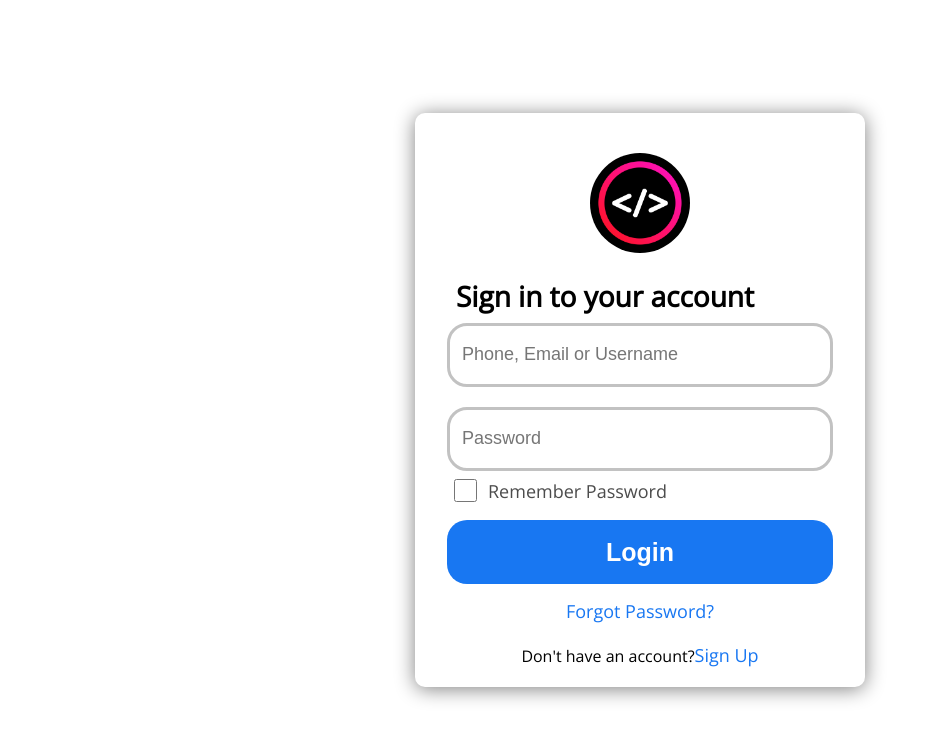
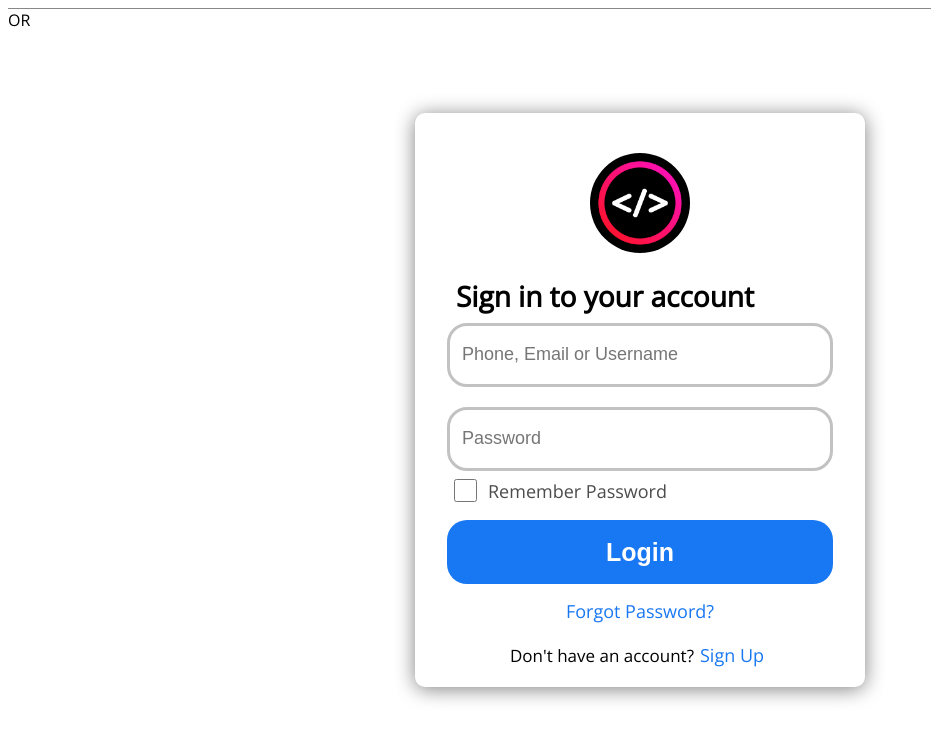
Before and after one commit to ratulraihanrobin/Login-From, a plain HTML site: page index.html in a window 1280 px wide. Shown: the top 740 px of the page, without its empty margins (0-931 px from the left). Drawn offline with nearby package versions, Linux system fonts and the light colour scheme.

Commit message:
edit signup and or

```diff
--- a/index.html
+++ b/index.html
@@ -36,10 +36,16 @@
                 <a class="forgot" href="#">Forgot Password?</a>
               </div>
             <div class="signup">
-                Don't have an account?<a href="#">Sign Up</a>
+                Don't have an account?<a class="signup2" href="#">Sign Up</a>
             </div>
 
-    </div>
+     </div>
+
+     <div class="or">
+        OR
+     </div>
+
+
 
 </body>
 </html>
--- a/style.css
+++ b/style.css
@@ -2,7 +2,6 @@ body{
 
     font-family: 'Open Sans', sans-serif;
     background-color:#fff ;
-    padding:1000px 0;
 }
 .box{
 position:absolute;
@@ -196,4 +195,17 @@ a:active{
 
     text-align: center;
     padding: 20px;
+    font-size: 17px;
 }
+
+.signup2{
+
+    padding: 6px;
+    font-size: 18px;
+}
+
+.or{
+
+    border-top: 1px solid rgb(138, 135, 135);
+
+}
```
